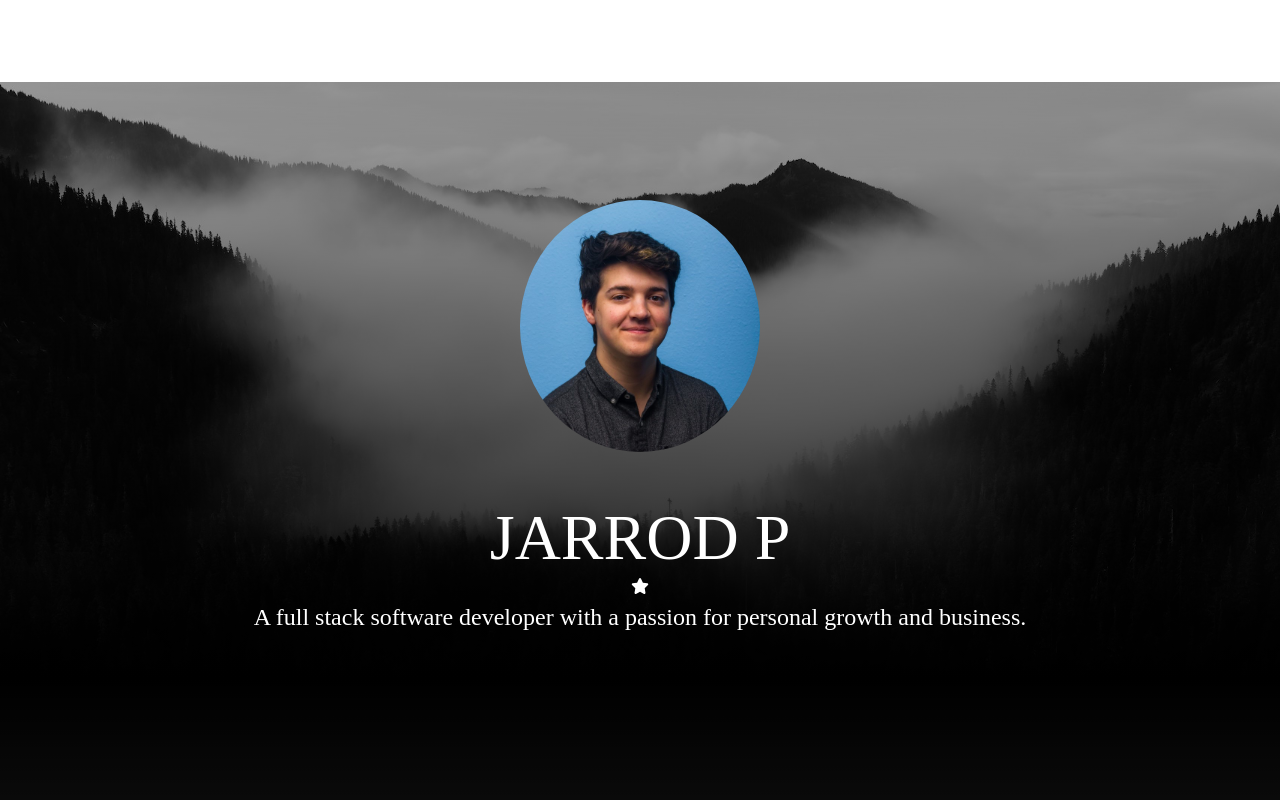
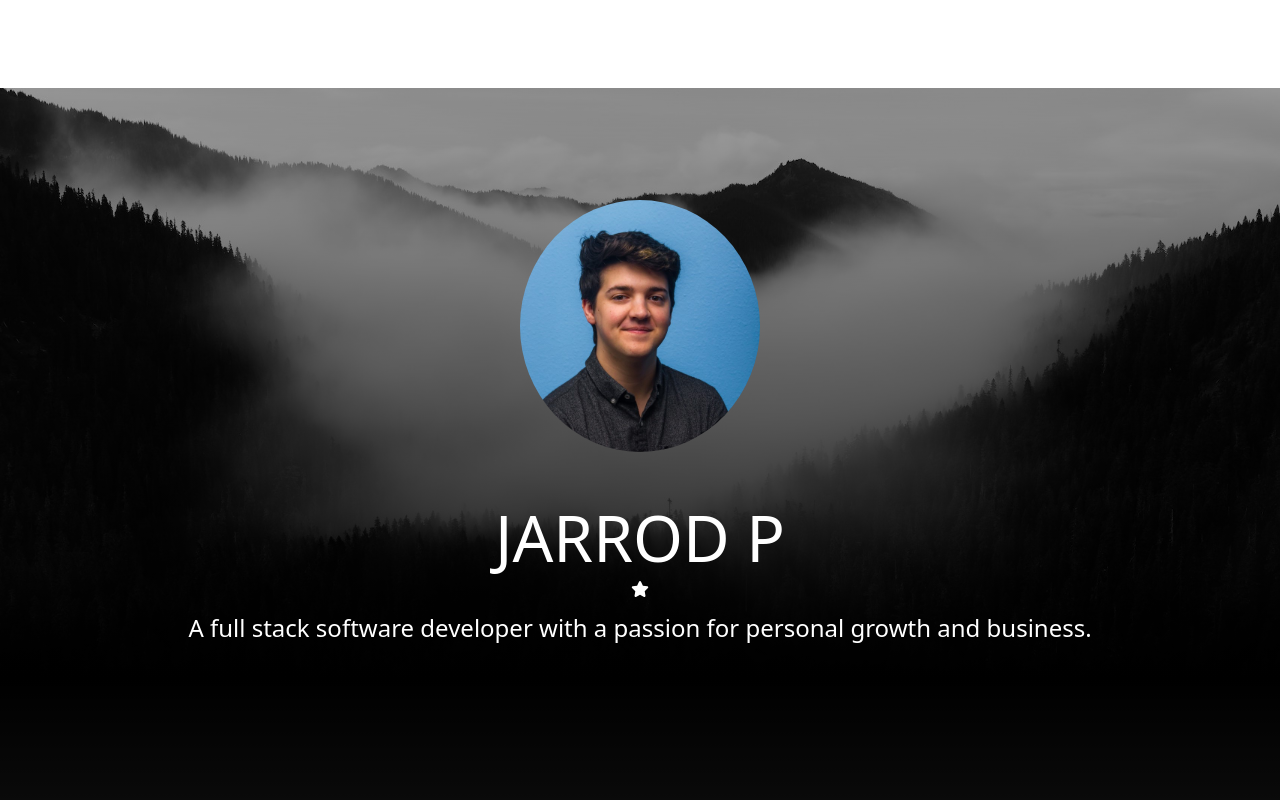
Before and after one commit to Jarrod-Payton/Vue-Landing-Page, a Vue app: page / in a window 1280 px wide. Shown: the top 800 px of the page. Built offline with nearby package versions, Linux system fonts and the light colour scheme.

Commit message:
Bootstrap CSS?

```diff
--- a/package.json
+++ b/package.json
@@ -13,6 +13,7 @@
     "format": "prettier --write src/"
   },
   "dependencies": {
+    "bootstrap": "^5.2.3",
     "vue": "^3.2.47",
     "vue-router": "^4.1.6"
   },
--- a/src/App.vue
+++ b/src/App.vue
@@ -1,6 +1,7 @@
 <script setup lang="ts">
 import { RouterLink, RouterView } from 'vue-router'
 import HelloWorld from './components/HelloWorld.vue'
+import 'bootstrap';
 </script>
 
 <template>
--- a/src/assets/main.css
+++ b/src/assets/main.css
@@ -1,3 +1,5 @@
+@import 'bootstrap/dist/css/bootstrap.css';
+
 body {
     margin:0;
 }
```
Also changed, not shown: 1 other file (tests, documents, lock files or other folders).
